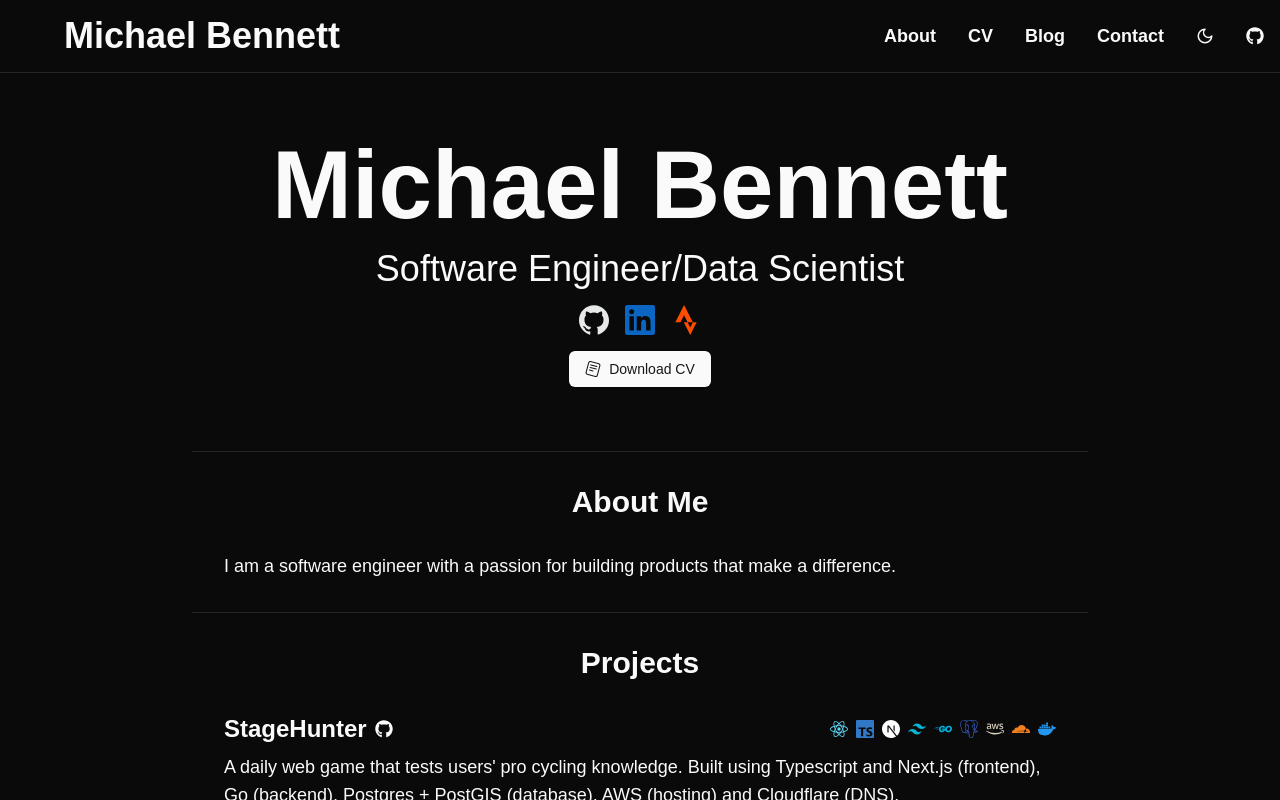
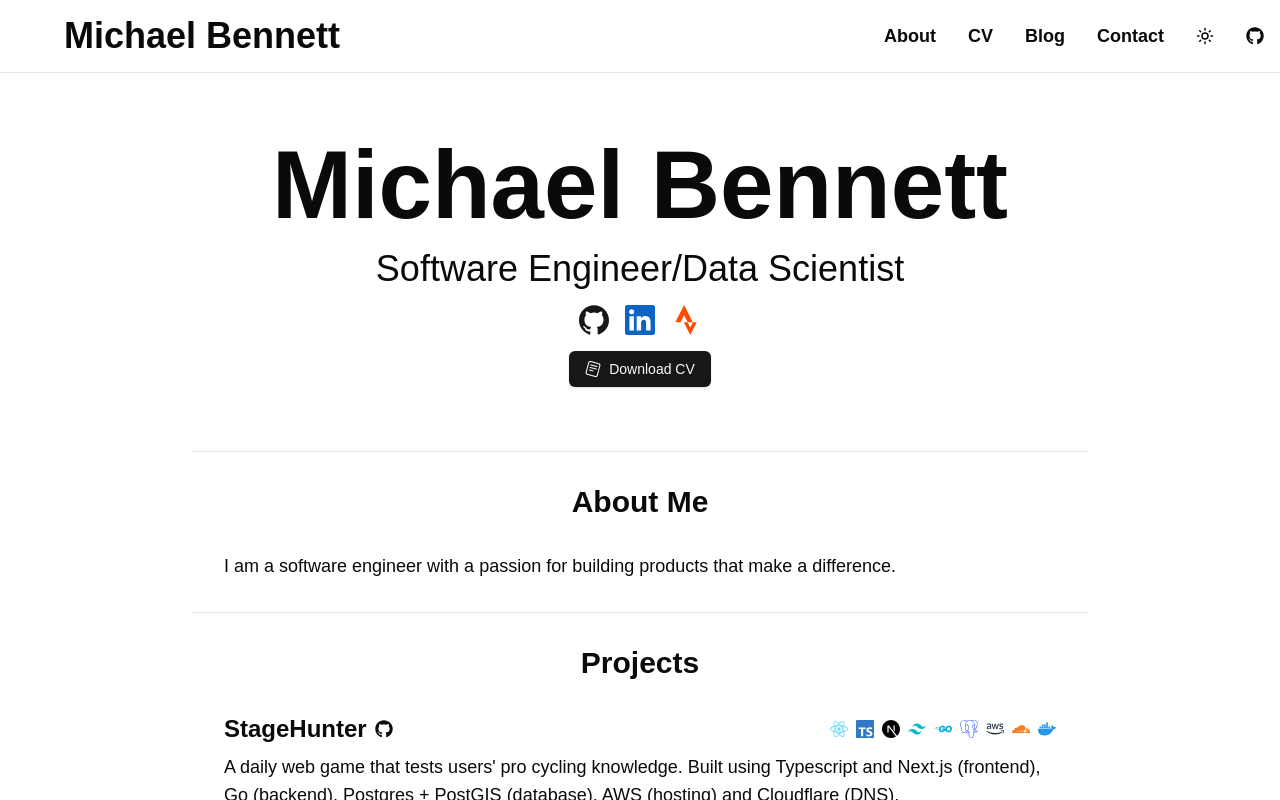
Before and after one commit to michaelbennett99/michaeldabennett.com, a Next.js app: page / in a window 1280 px wide. Both pictures are taken after a click on the button 1205 px from the left and 36 px from the top of the page. Shown: the top 800 px of the page. Built offline with nearby package versions, Linux system fonts and the light colour scheme.

Commit message:
Enhance Dark Mode Toggle, fix hydration issues

```diff
--- a/src/app/_components/dark_mode_toggle.tsx
+++ b/src/app/_components/dark_mode_toggle.tsx
@@ -1,18 +1,45 @@
+import { useState, useEffect } from "react";
 import { useTheme } from "next-themes";
-import { LuMoon, LuSun } from "react-icons/lu";
+import { LuSun, LuMoon, LuSunMoon } from "react-icons/lu";
 import NavButton from "./nav_button";
 
 export default function DarkModeToggle({ className }: { className?: string }) {
+  const [mounted, setMounted] = useState(false);
   const { theme, setTheme } = useTheme();
 
+  // useEffect only runs on the client, so now we can safely show the UI
+  useEffect(() => {
+    setMounted(true);
+  }, []);
+
+  if (!mounted) {
+    return null;
+  }
+
+  const isSystem = theme === "system";
   const isDarkMode = theme === "dark";
+  const isLightMode = theme === "light";
   const toggle = () => {
-    setTheme(isDarkMode ? "light" : "dark");
+    if (isSystem) {
+      setTheme("light");
+    } else if (isLightMode) {
+      setTheme("dark");
+    } else if (isDarkMode) {
+      setTheme("system");
+    } else {
+      setTheme("system");
+    }
   }
+
+  const icon = isLightMode
+    ? <LuSun />
+    : isDarkMode
+      ? <LuMoon />
+      : <LuSunMoon />;
 
   return (
     <NavButton onClick={toggle} className={className}>
-      {isDarkMode ? <LuMoon /> : <LuSun />}
+      {icon}
     </NavButton>
   )
 }
--- a/src/app/layout.tsx
+++ b/src/app/layout.tsx
@@ -15,7 +15,7 @@ export default function RootLayout({
   children: React.ReactNode;
 }>) {
   return (
-    <html lang="en">
+    <html lang="en" suppressHydrationWarning>
       <Head />
       <body>
         <XThemeProvider>
```
